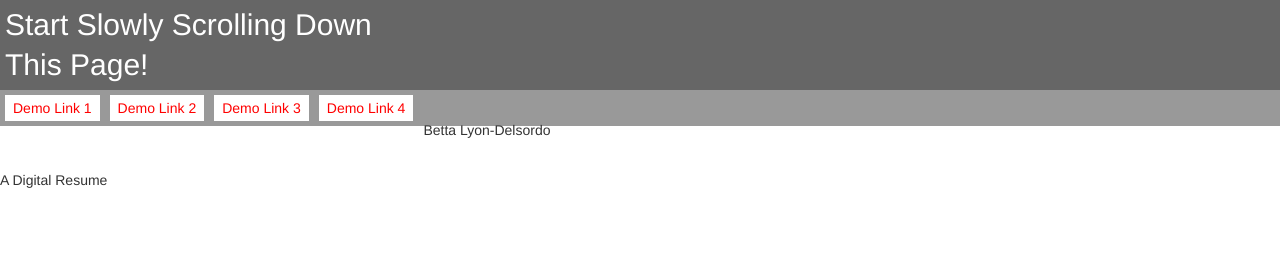
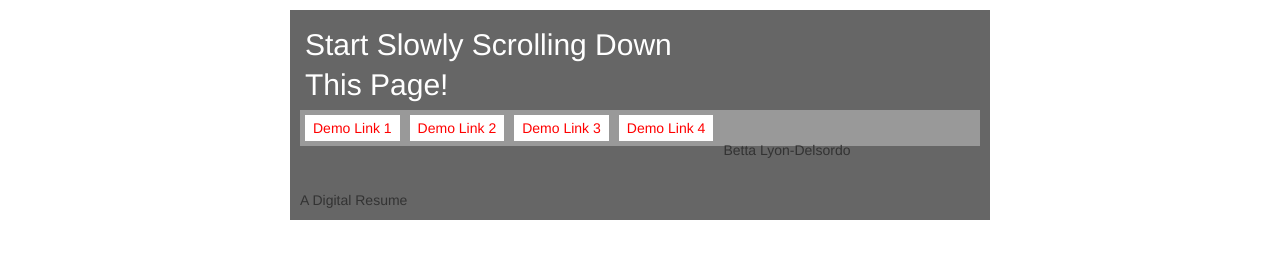
Before and after one commit to bclyon4718/about-me, a plain HTML site: page index.html in a window 1280 px wide. Drawn offline with nearby package versions, Linux system fonts and the light colour scheme.

Commit message:
add nav wrap

```diff
--- a/index.html
+++ b/index.html
@@ -6,6 +6,7 @@
   <link rel="stylesheet" href="https://maxcdn.bootstrapcdn.com/bootstrap/3.3.6/css/bootstrap.min.css"/>
 </head>
 <body>
+  <div id="wrap">
    <div id="header">
         <div id="logo">Start Slowly Scrolling Down<br /> This Page!</div>
         <div id="navWrap">
@@ -24,6 +25,6 @@
   <p>Betta Lyon-Delsordo</p>
 <br>A Digital Resume
   </div>
-
+  </div>
 </body>
 </html>
```
